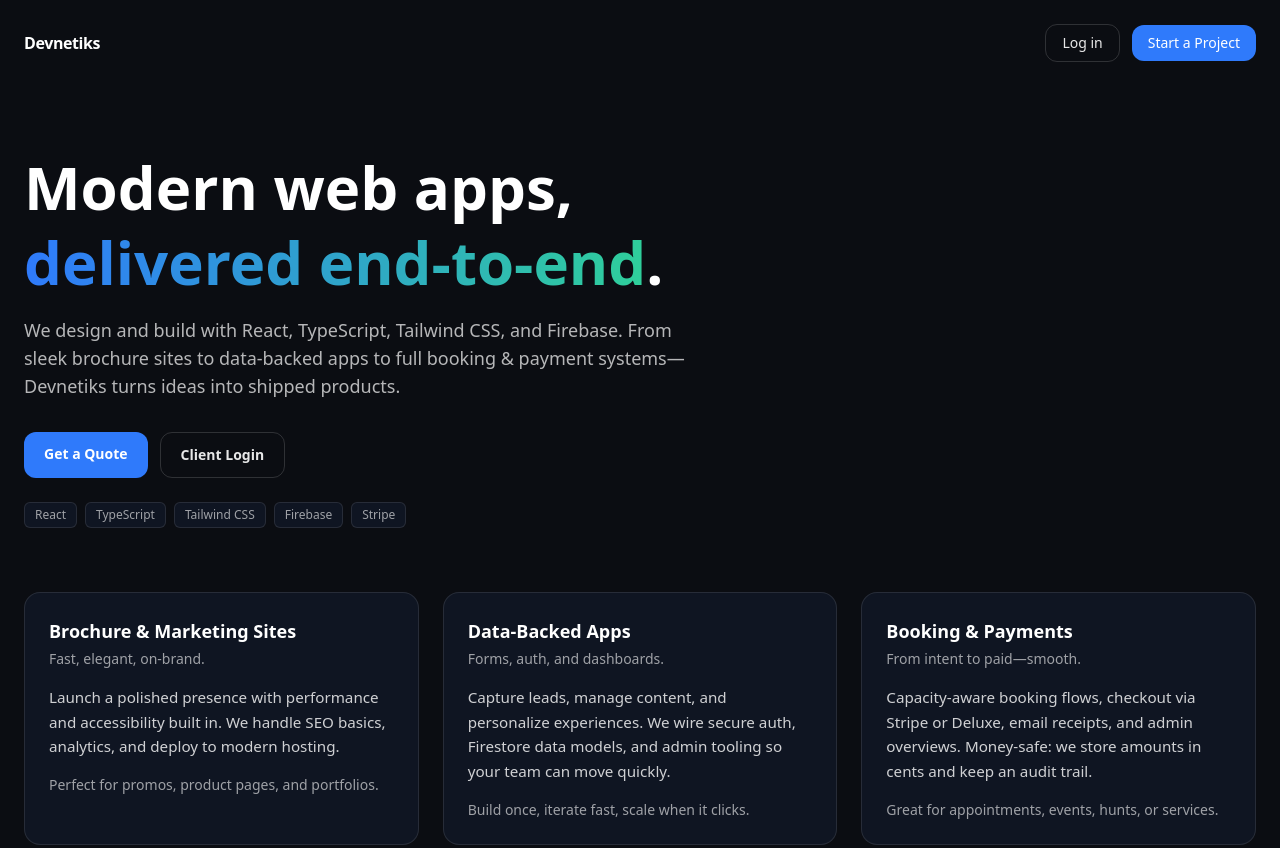
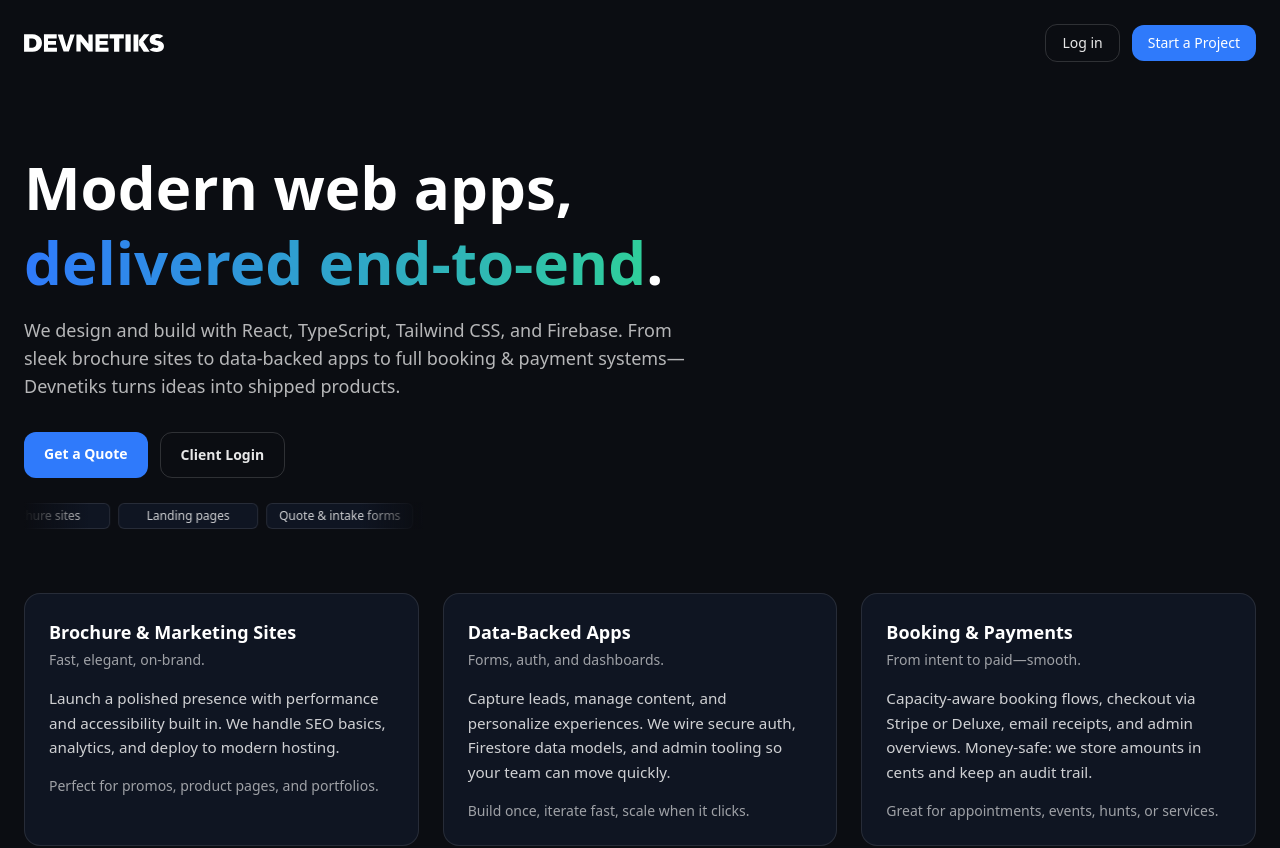
Before and after one commit to webdevRafa/devnetiks, a React (Vite) app: page / in a window 1280 px wide. Shown: the top 848 px of the page. Built offline with nearby package versions, Linux system fonts and the light colour scheme; no server answers.

Commit message:
upgraded

```diff
--- a/src/components/Navbar.tsx
+++ b/src/components/Navbar.tsx
@@ -2,7 +2,6 @@
 import React, { useEffect, useRef, useState } from "react";
 import { Link, NavLink, useLocation } from "react-router-dom";
 import { useAuth } from "@/context/AuthContext";
-
 type Role =
   | "admin"
   | "manager"
--- /dev/null
+++ b/src/components/ServicesTicker.tsx
@@ -0,0 +1,81 @@
+/**
+ * ServicesTicker — infinite, hover-pausable marquee (mirrors BenefitSlider pace ~200s).
+ * - Left & right edge fades
+ * - Width-capped (default 400px) so only one "set" is visible at a time
+ * - Aligned LEFT by default (no mx-auto)
+ *
+ * Usage:
+ *   <ServicesTicker />
+ *   <ServicesTicker maxWidthPx={480} items={["Brochure sites","Landing pages", ...]} />
+ */
+type Props = {
+  items?: string[];
+  maxWidthPx?: number; // default 400
+  speedSeconds?: number; // default 200
+  className?: string;
+};
+
+const DEFAULT_ITEMS = [
+  "Brochure sites",
+  "Landing pages",
+  "Quote & intake forms",
+  "Booking & scheduling",
+  "Payments & subscriptions",
+  "Client portals",
+  "Admin dashboards",
+  "E‑sign agreements",
+  "Invoices & receipts",
+  "File uploads & galleries",
+  "Notifications & email",
+  "Domains & deployments",
+  "Support tickets",
+];
+
+export default function ServicesTicker({
+  items = DEFAULT_ITEMS,
+  maxWidthPx = 400,
+  speedSeconds = 200,
+  className = "",
+}: Props) {
+  return (
+    <div
+      className={`relative block w-full overflow-hidden ${className}`}
+      style={{ maxWidth: `${maxWidthPx}px` }}
+      role="region"
+      aria-label="Devnetiks services marquee"
+    >
+      <style>{`
+        @keyframes services-scroll {
+          0%   { transform: translateX(0); }
+          100% { transform: translateX(-50%); }
+        }
+        .services-track {
+          animation: services-scroll ${speedSeconds}s linear infinite;
+          will-change: transform;
+          display: inline-flex;
+        }
+        .services-track:hover { animation-play-state: paused; }
+        @media (prefers-reduced-motion: reduce) {
+          .services-track { animation: none; transform: none; }
+        }
+      `}</style>
+
+      {/* edge fades (match site background variable for seamless blend) */}
+      <div className="pointer-events-none absolute inset-y-0 left-0 w-16 z-10 bg-gradient-to-r from-[var(--color-background)] to-transparent" />
+      <div className="pointer-events-none absolute inset-y-0 right-0 w-16 z-10 bg-gradient-to-l from-[var(--color-background)] to-transparent" />
+
+      {/* Duplicate once for seamless wrap. Cap container width so only one set is visible. */}
+      <div className="services-track items-center gap-2 pr-2">
+        {[...items, ...items].map((t, i) => (
+          <span
+            key={i}
+            className="shrink-0 rounded-md border border-white/10 bg-[var(--color-card)] px-3 py-1 text-xs text-white/80 min-w-[140px] text-center"
+            aria-hidden={i >= items.length}
+          >
+            {t}
+          </span>
+        ))}
+      </div>
+    </div>
+  );
+}
--- /dev/null
+++ b/src/components/TechTicker.tsx
@@ -0,0 +1,51 @@
+/**
+ * TechTicker — seamless, hover-pausable marquee that mirrors BenefitSlider's
+ * infinite-scroll pattern + speed (200s). Left/right edge fades, width-capped
+ * so it never stretches full-bleed, and no duplicate "sets" visible at once.
+ *
+ * Aligned LEFT by default (no mx-auto). Drop it anywhere on the page.
+ */
+const items = ["React", "TypeScript", "Tailwind CSS", "Firebase", "Stripe"];
+
+export default function TechTicker() {
+  return (
+    <div
+      className="relative block w-full max-w-[400px] overflow-hidden"
+      role="region"
+      aria-label="Tech stack marquee"
+    >
+      <style>{`
+        @keyframes tech-scroll {
+          0%   { transform: translateX(0); }
+          100% { transform: translateX(-50%); }
+        }
+        /* Match BenefitSlider pace: very slow, seamless loop */
+        .tech-track {
+          animation: tech-scroll 200s linear infinite;
+          will-change: transform;
+        }
+        .tech-track:hover { animation-play-state: paused; }
+        @media (prefers-reduced-motion: reduce) {
+          .tech-track { animation: none; transform: none; }
+        }
+      `}</style>
+
+      {/* edge fades (use site background var for a clean blend) */}
+      <div className="pointer-events-none absolute inset-y-0 left-0 w-16 z-10 bg-gradient-to-r from-[var(--color-background)] to-transparent" />
+      <div className="pointer-events-none absolute inset-y-0 right-0 w-16 z-10 bg-gradient-to-l from-[var(--color-background)] to-transparent" />
+
+      {/* duplicate once for a seamless wrap; cap container so only one "set" is visible */}
+      <div className="tech-track flex w-max items-center gap-2 pr-2">
+        {[...items, ...items].map((t, i) => (
+          <span
+            key={i}
+            className="shrink-0 rounded-md border border-white/10 bg-[var(--color-card)] px-3 py-1 text-xs text-white/80 min-w-[120px] text-center"
+            aria-hidden={i >= items.length}
+          >
+            {t}
+          </span>
+        ))}
+      </div>
+    </div>
+  );
+}
--- a/src/pages/PublicHomePage.tsx
+++ b/src/pages/PublicHomePage.tsx
@@ -2,6 +2,8 @@
 import React from "react";
 import { Link } from "react-router-dom";
 import { motion as m, type Variants, type Transition } from "framer-motion";
+import ServicesTicker from "@/components/ServicesTicker";
+import logo from "@/assets/devlogo.svg";
 
 const easeOutBezier: Transition["ease"] = [0.16, 1, 0.3, 1];
 
@@ -84,7 +86,7 @@ export default function PublicHomePage() {
           to="/"
           className="font-semibold tracking-tight text-white hover:opacity-90"
         >
-          Devnetiks
+          <img className="w-[140px]" src={logo} alt="" />
         </Link>
         <nav className="flex items-center gap-3">
           <Link
@@ -151,25 +153,8 @@ export default function PublicHomePage() {
           </Link>
         </m.div>
 
-        <m.div
-          variants={fadeUp}
-          className="mt-6 flex flex-wrap items-center gap-2 text-xs text-white/60"
-        >
-          <span className="rounded-md border border-white/10 bg-[var(--color-card)] px-2.5 py-1">
-            React
-          </span>
-          <span className="rounded-md border border-white/10 bg-[var(--color-card)] px-2.5 py-1">
-            TypeScript
-          </span>
-          <span className="rounded-md border border-white/10 bg-[var(--color-card)] px-2.5 py-1">
-            Tailwind CSS
-          </span>
-          <span className="rounded-md border border-white/10 bg-[var(--color-card)] px-2.5 py-1">
-            Firebase
-          </span>
-          <span className="rounded-md border border-white/10 bg-[var(--color-card)] px-2.5 py-1">
-            Stripe
-          </span>
+        <m.div variants={fadeUp} className="mt-6">
+          <ServicesTicker />
         </m.div>
       </m.section>
 
```
Also changed, not shown: src/assets/devlogo.svg (added).
